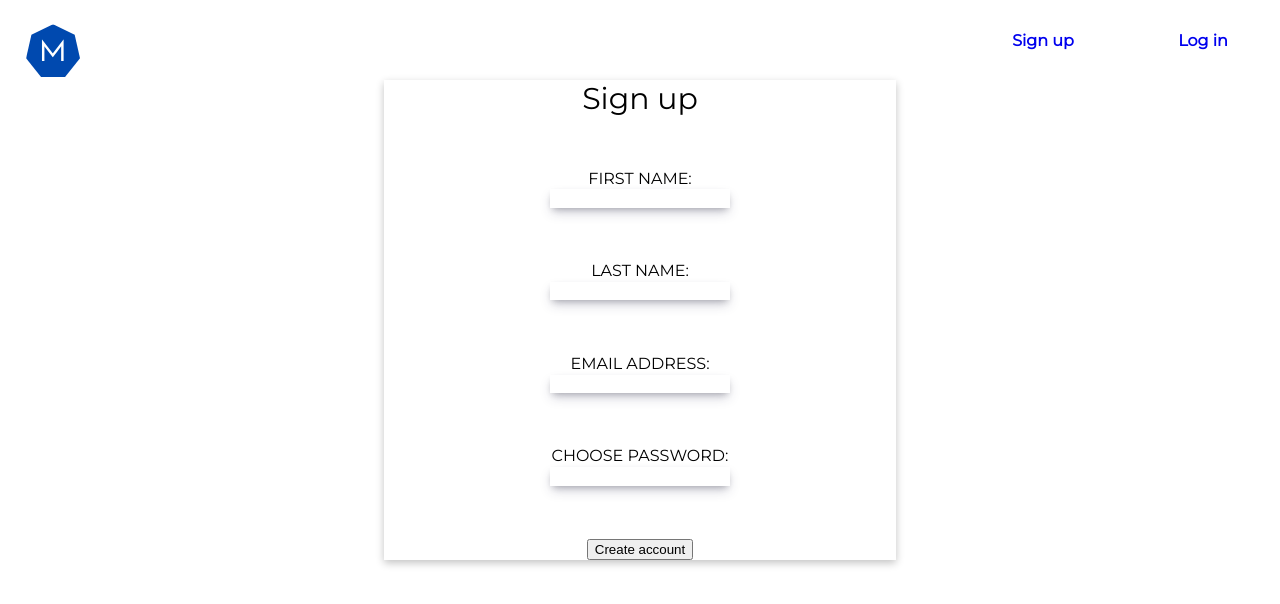
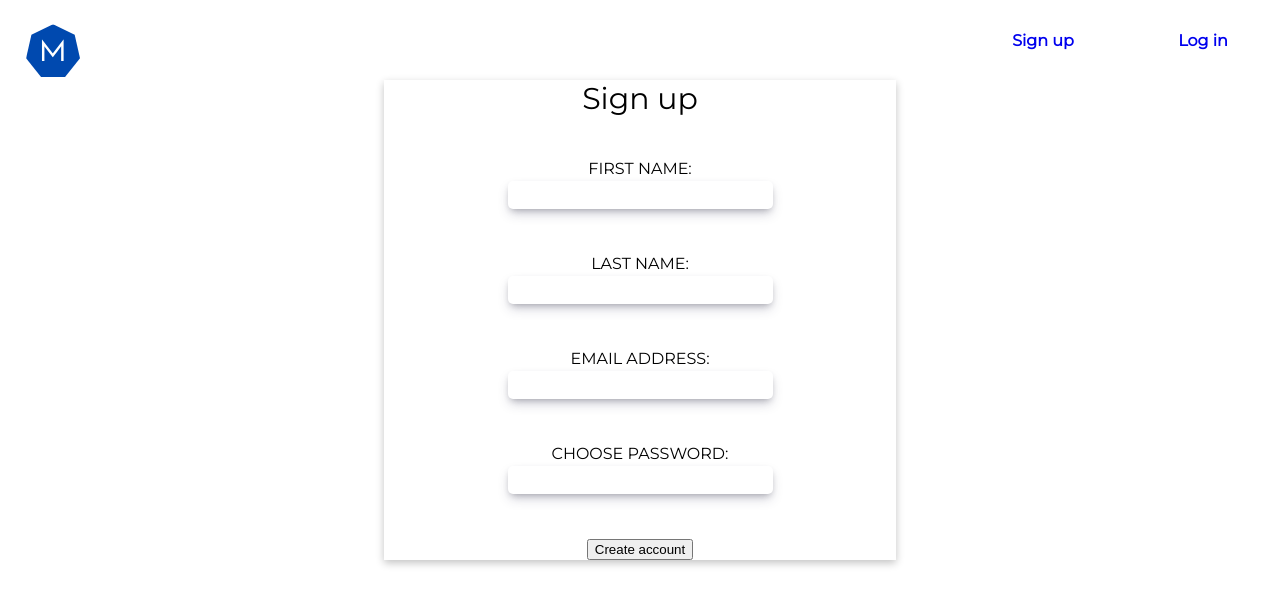
Before and after one commit to AlexandraDonchenko/Mood, a React (Create React App) app in the folder client/my-app/: page /sign-up in a window 1280 px wide. Shown: the top 604 px of the page. Built offline with nearby package versions, Linux system fonts and the light colour scheme.

Commit message:
sidebar re-styled

```diff
--- a/client/my-app/src/components/sidebar/sidebar.module.css
+++ b/client/my-app/src/components/sidebar/sidebar.module.css
@@ -1,7 +1,9 @@
+@import url('https://fonts.googleapis.com/css2?family=Montserrat&display=swap');
+
 .sidebar {
   box-sizing: border-box;
-  height: 100%;
-  background-color: red;
+  height: 100vh;
+  background-color: white;
   padding: 0px;
   width: 30%;
   display: flex;
@@ -14,38 +16,98 @@
   flex-direction: column;
   justify-content: start;
 }
-.diary-button {
+.createDiary{
   align-self: center;
+  font-family: 'Montserrat', sans-serif;
   display: block;
   cursor: pointer;
   outline: none;
   border: none;
-  background-color: #026670;
+  background-color: #021c70;
   width: 200px;
   height: 100px;
   min-height: auto;
   font-size: 20px;
   font-weight: 600;
-  color: #fef9c7;
+  color: white;
   margin-bottom: 15px;
 }
-.pop-up {
-  height: 200px;
-  width: 400px;
+.popup {
+  height: 100vh;
+  width: 100vw;
   position: absolute;
-  top: 40%;
-  left: 40%;
+  z-index: 0;
+  backdrop-filter: blur(10px);
+
 }
-.diary-create-button {
+.logo {
+  margin-bottom: 40px;
+  margin-top: 20px;
+  background-color: white;
+  display: flex;
+  width: 100%;
+  justify-content: center;
+}
+.logo img {
+  width: 100px;
   align-self: center;
+}
+.diarybutton {
+  font-family: 'Montserrat', sans-serif;
   font-size: 20px;
-  font-weight: 600;
-  margin-bottom: 10px;
-  background-color: #fef9c7;
+  border:none;
+  background-color: white;
+  margin-top: 15px;
+}
+.formbox {
+  background-color: white;
+  box-shadow: black 0px 5px 15px;
+  display: flex;
+  width: 50%;
+  position: absolute;
+  top: 25vh;
+  left: 25vw;
+  flex-direction: column;
+  z-index: 10;
+}
+.form {
+  height: 20vh;
+  width:50%;
+  display: flex;
+  align-self: center;
+  flex-direction: column;
+  justify-content: space-around;
+  z-index: 3;
+}
+.request {
+  align-self: center;
+  margin-top: 2%;
+  margin-bottom: -2%;
+  font-family: 'Montserrat', sans-serif;
+}
+.buttons {
+  display: flex;
+  justify-content: space-around;
+  flex-direction: row-reverse;
+}
+.buttons button {
+  background-color: #021c70;
+  width: 10vw;
+  color:white;
+  font-family: 'Montserrat', sans-serif;
+}
+input {
+	width: 100%;
+  align-self: center;
+	border-radius: 5px;
+	border: 1px solid #021c70;;
+	font-size: 20px;
+	padding: 5px 10px;
+	outline: none;
+  position: relative;
+  background-color: white;
   outline: none;
-  border: none;
-  color: #026670;
-  width: 200px;
-  height: 100px;
-  min-height: auto;
+  appearance: none;
+  -webkit-appearance: none;
+  -moz-appearance: none;
 }
--- a/client/my-app/src/components/sidebar/sidebar.tsx
+++ b/client/my-app/src/components/sidebar/sidebar.tsx
@@ -2,6 +2,7 @@ import { useState } from 'react';
 import { Diary } from './../../types';
 import './Sidebar.module.css';
 import styles from './Sidebar.module.css'
+import logo from './../../resources/logo-resized.png'
 interface Props {
   createDiary: (name: string) => void;
   diaries: Diary[];
@@ -31,13 +32,13 @@ const Sidebar: React.FC<Props> = ({ createDiary, diaries, getEntries }) => {
 
     if (diaryName !== undefined) {
       createDiary(justName);
-      console.log(diaries);
       setJustName('');
       toggle();
     }
   }
   return (
     <div className={styles.sidebar}>
+      <div className={styles.logo}><img src={logo} alt="logo"/></div>
       <button className={styles.createDiary} onClick={toggle}>
         CREATE NEW DIARY
       </button>
@@ -46,11 +47,12 @@ const Sidebar: React.FC<Props> = ({ createDiary, diaries, getEntries }) => {
           <div className={styles.formbox}>
             <div className={styles.request}>CHOOOSE NAME FOR YOUR DIARY</div>
             <form className={styles.form} onSubmit={handleDiary}>
-              <textarea
+              <input
                 placeholder="Name your diary"
                 value={justName}
                 onChange={handleName}
               />
+              <div className= {styles.buttons}>
               <button
                 className={styles.redirect}
                 type="submit"
@@ -63,6 +65,7 @@ const Sidebar: React.FC<Props> = ({ createDiary, diaries, getEntries }) => {
                 {' '}
                 CLOSE
               </button>
+              </div>
             </form>
           </div>
         </div>
--- a/client/my-app/src/components/sign-up-page/sign-up-page.module.css
+++ b/client/my-app/src/components/sign-up-page/sign-up-page.module.css
@@ -28,3 +28,17 @@
   font-family: 'Montserrat', sans-serif;
   font-size: 30px;
 }
+input {
+	width: 100%;
+	border-radius: 5px;
+	border: 1px solid #021c70;;
+	font-size: 20px;
+	padding: 5px 10px;
+	outline: none;
+  position: relative;
+  background-color: white;
+  outline: none;
+  appearance: none;
+  -webkit-appearance: none;
+  -moz-appearance: none;
+}
```
Also changed, not shown: 1 other file (tests, documents, lock files or other folders).
